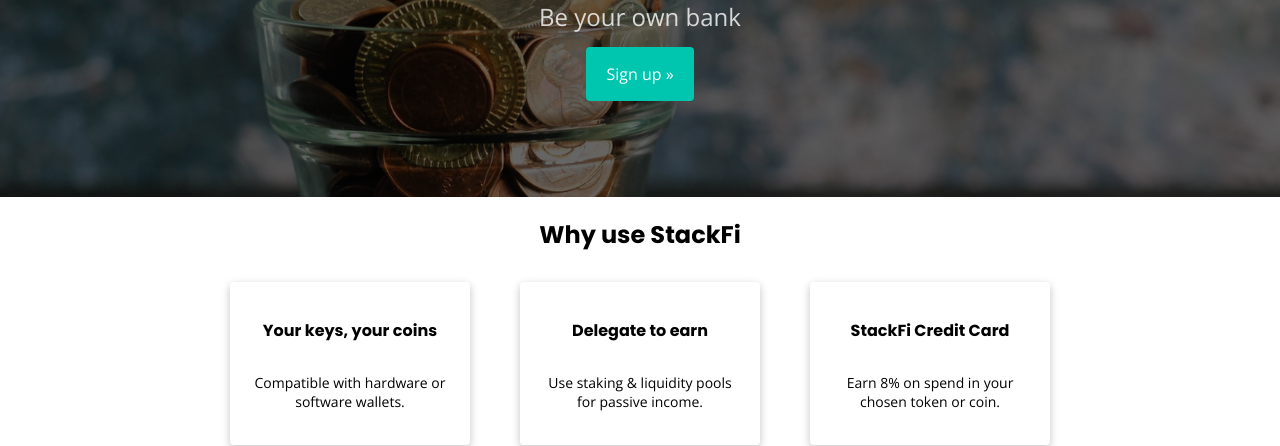
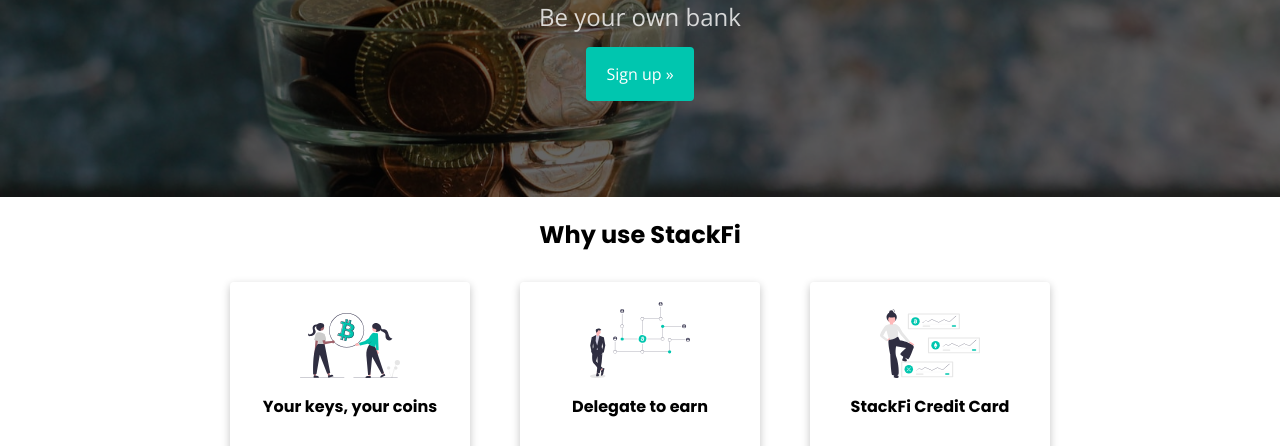
Before and after one commit to Sajakhtar/landing, a plain HTML site: page index.html in a window 1280 px wide. Shown: the part 203-649 px from the top of the page. Drawn offline with nearby package versions, Linux system fonts and the light colour scheme; the site is published under a folder, as on GitHub Pages, so addresses that start at the root find nothing.

Commit message:
use relative path (just add . before image source) instead of absolute path

```diff
--- a/index.html
+++ b/index.html
@@ -25,17 +25,17 @@
     <h2 class="text-center">Why use StackFi</h2>
     <div class="cards">
       <div class="card">
-        <img src="/images/keys.svg" alt="">
+        <img src="./images/keys.svg" alt="">
         <h3>Your keys, your coins</h3>
         <p>Compatible with hardware or software wallets.</p>
       </div>
       <div class="card">
-        <img src="/images/delegate.svg" alt="">
+        <img src="./images/delegate.svg" alt="">
         <h3>Delegate to earn</h3>
         <p>Use staking & liquidity pools for passive income.</p>
       </div>
       <div class="card">
-        <img src="/images/earn.svg" alt="">
+        <img src="./images/earn.svg" alt="">
         <h3>StackFi Credit Card</h3>
         <p>Earn 8% on spend in your chosen token or coin.</p>
       </div>
```
